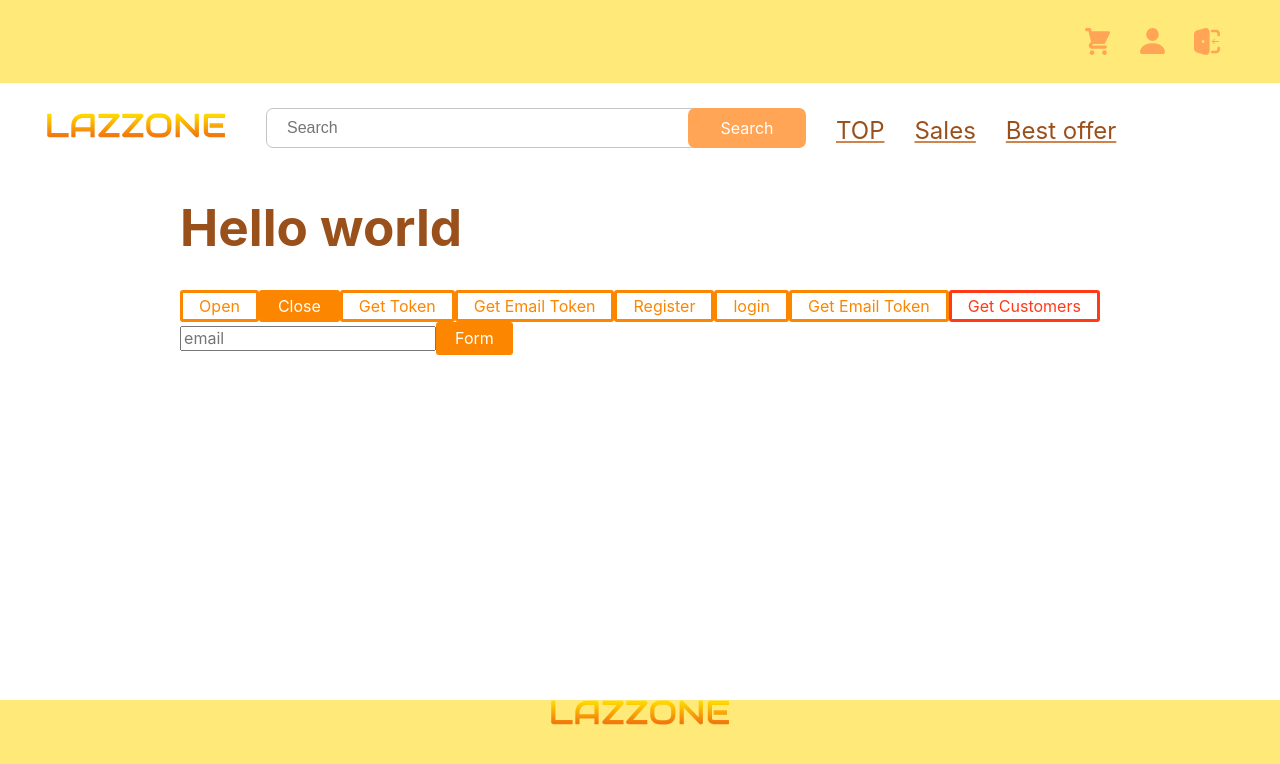
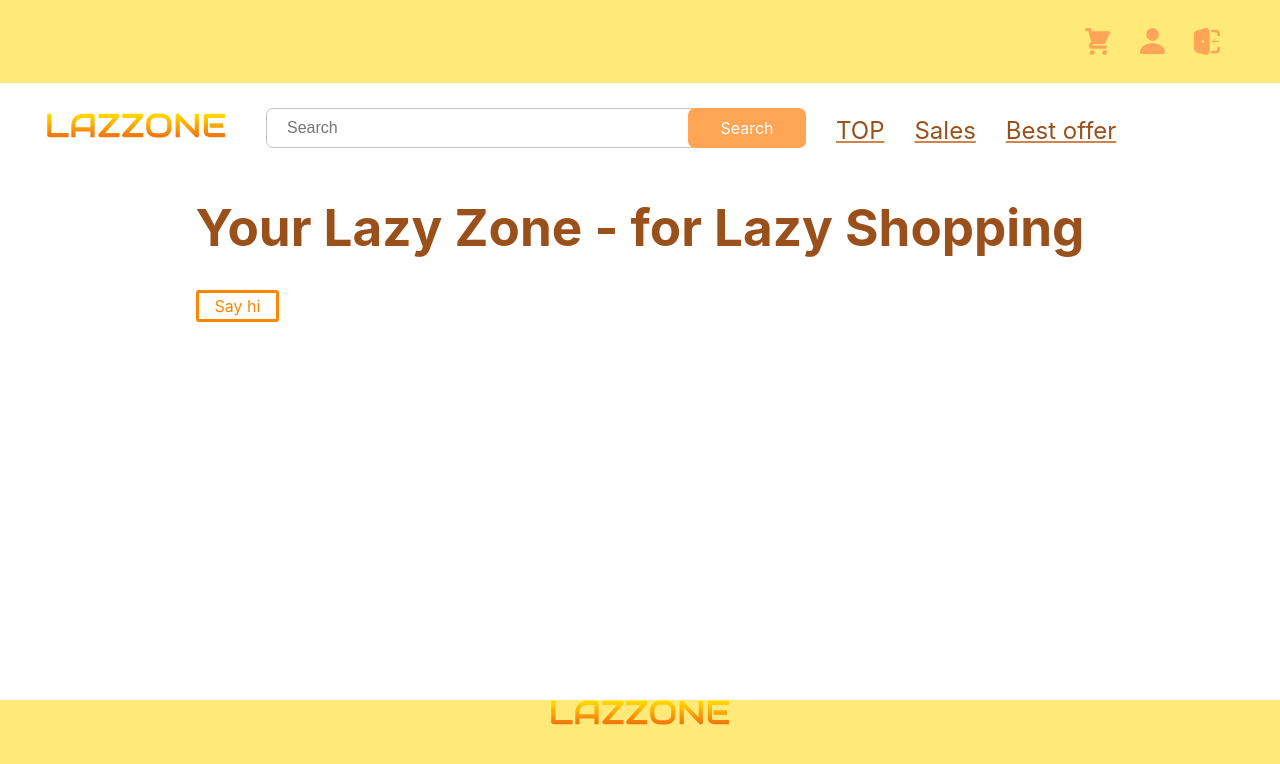
Before and after one commit to mamont79/eCommerce-Application, a React (Vite) app: page / in a window 1280 px wide. Shown: the top 764 px of the page. Built offline with nearby package versions, Linux system fonts and the light colour scheme.

Commit message:
feat: change welcome page

```diff
--- /dev/null
+++ b/src/pages/welcome/helpers/hello.ts
@@ -0,0 +1,14 @@
+import { toast } from 'react-toastify';
+
+export default function handleSayHello() {
+  toast(`Hello lazy bun 👋🏻`, {
+    position: 'top-right',
+    autoClose: 5000,
+    hideProgressBar: false,
+    closeOnClick: true,
+    pauseOnHover: true,
+    draggable: true,
+    progress: undefined,
+    theme: 'light',
+  });
+}
--- a/src/pages/welcome/index.tsx
+++ b/src/pages/welcome/index.tsx
@@ -1,64 +1,12 @@
-import { Formik, Form, Field } from 'formik';
-
-import {
-  fetchAuthToken,
-  fetchRegisterCustomer,
-} from '../../features/users/usersSlice';
-import { useAppDispatch } from '../../store/hooks';
-import { StyledBtn, StyledCheckBtn } from '../../components/styledBtn';
+import { StyledBtn } from '../../components/styledBtn';
+import handleSayHello from './helpers/hello';
 import WelcomeWrapper from './style';
-import validationEmail from './validation';
 
 export default function Welcome() {
-  const dispatch = useAppDispatch();
-
-  const handleToken = () => {
-    dispatch(fetchAuthToken());
-  };
-  const handleRegistration = () => {
-    dispatch(fetchRegisterCustomer());
-  };
-
   return (
     <WelcomeWrapper>
-      <h1>Hello world</h1>
-      <StyledBtn>Open</StyledBtn>
-      <StyledBtn $primary>Close</StyledBtn>
-      <StyledBtn type="submit" onClick={handleToken}>
-        Get Token
-      </StyledBtn>
-      <StyledBtn type="submit">Get Email Token</StyledBtn>
-      <StyledBtn type="submit" onClick={handleRegistration}>
-        Register
-      </StyledBtn>
-      <StyledBtn type="submit">login</StyledBtn>
-      <StyledBtn type="submit">Get Email Token</StyledBtn>
-
-      <StyledCheckBtn>Get Customers</StyledCheckBtn>
-
-      <Formik
-        initialValues={{
-          email: '',
-        }}
-        onSubmit={(values) => {
-          // eslint-disable-next-line no-console
-          console.log(values);
-        }}
-      >
-        {({ errors, touched }) => (
-          <Form>
-            <Field
-              name="email"
-              validate={validationEmail}
-              placeholder="email"
-            />
-            {errors.email && touched.email && <p>{errors.email}</p>}
-            <StyledBtn $primary type="submit">
-              Form
-            </StyledBtn>
-          </Form>
-        )}
-      </Formik>
+      <h1>Your Lazy Zone - for Lazy Shopping</h1>
+      <StyledBtn onClick={handleSayHello}>Say hi</StyledBtn>
     </WelcomeWrapper>
   );
 }
```
